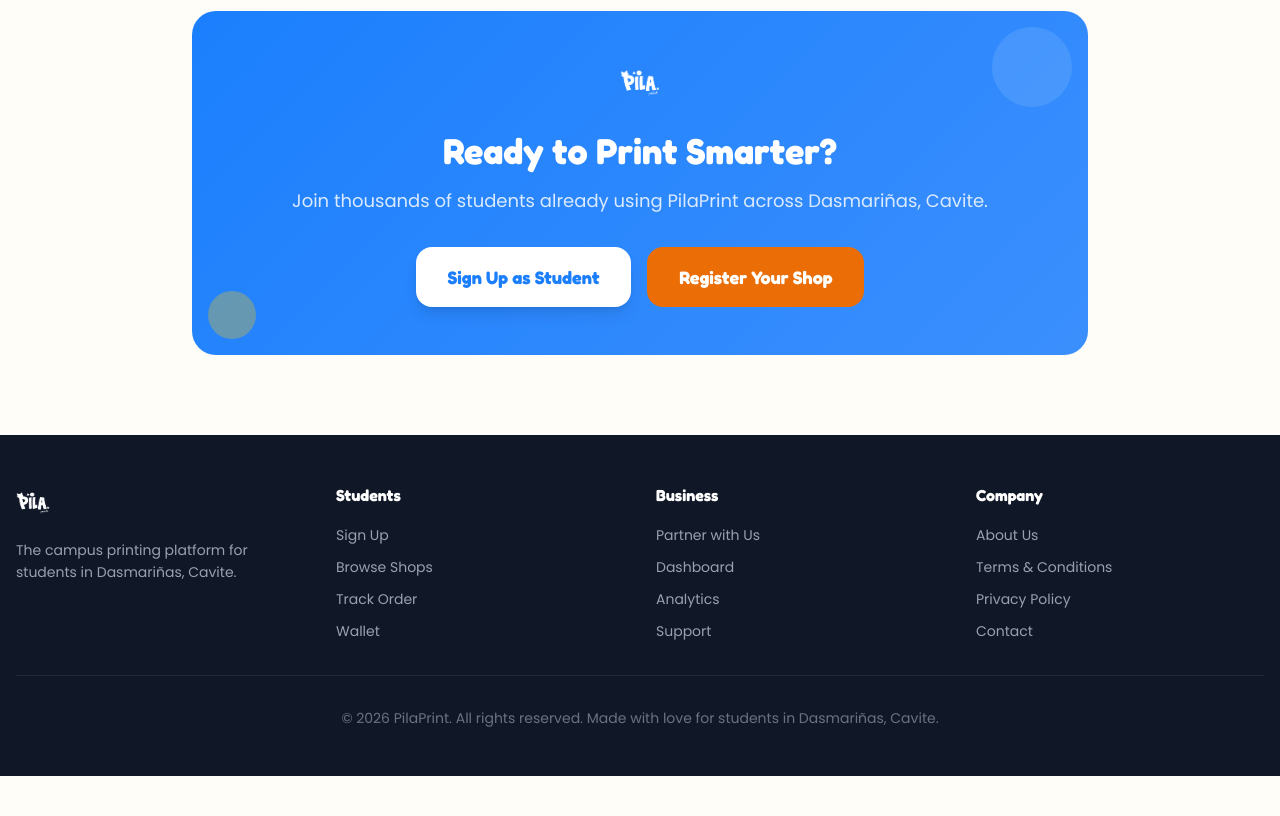
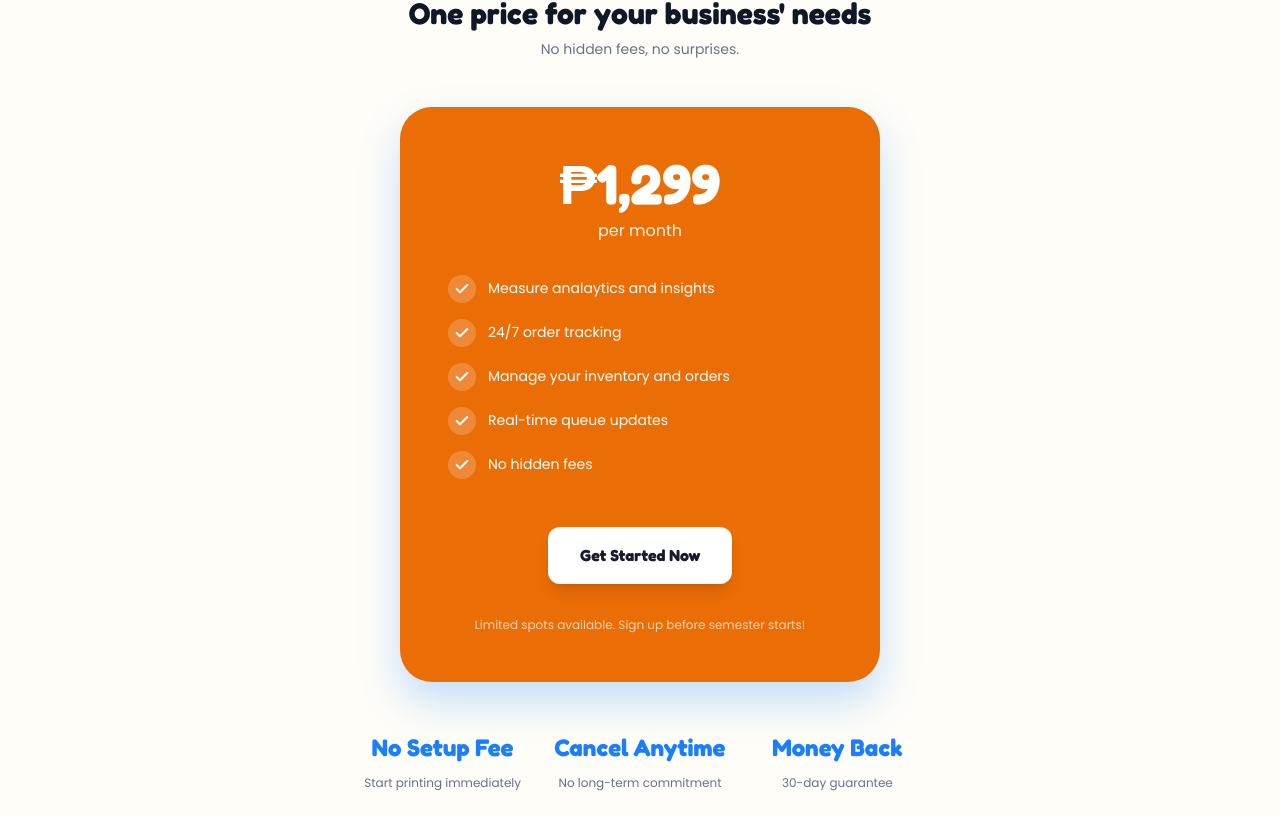
Before and after one commit to AjelmarMedina/pilaprint-preview, a React (Vite) app: page / in a window 1280 px wide. Shown: the part 2304-3120 px from the top of the page. Before the commit the page ends 3080 px from the top, so only its background shows below. Built offline with nearby package versions, Linux system fonts and the light colour scheme.

Commit message:
Pricing section landing

```diff
--- a/src/app/routes/page.tsx
+++ b/src/app/routes/page.tsx
@@ -2,7 +2,6 @@ import { useState } from "react";
 import { useNavigate } from "react-router";
 import {
   ArrowRight,
-  Menu,
   Printer,
   X,
   FileText,
@@ -15,6 +14,7 @@ import {
   Star,
   MapPin,
   Package,
+  Check,
   Users
 } from 'lucide-react';
 import { ImageWithFallback } from "@/app/components/figma/ImageWithFallback";
@@ -26,6 +26,14 @@ import { Footer } from "../components/footer";
 
 export function LandingPage() {
   const nav = useNavigate();
+  const features = [
+    'Measure analaytics and insights',
+    '24/7 order tracking',
+    'Manage your inventory and orders',
+    'Real-time queue updates',
+    'No hidden fees'
+  ];
+
   return (
     <div className="min-h-screen bg-[#FEFDF8]" style={ff}>
       <Navbar />
@@ -168,14 +176,14 @@ export function LandingPage() {
           </div>
           <div className="grid sm:grid-cols-2 lg:grid-cols-4 gap-5">
             {[
-              { icon: <FileText size={22} />,    title: "Smart File Checker",    desc: "Auto-detects resolution, page size, margins, and format issues before printing.",                     color: B.azure },
-              { icon: <Package size={22} />,     title: "Thesis Packages",       desc: "Bundled proposal, defense, and final manuscript packages to save time.",                              color: B.verdant },
-              { icon: <Users size={22} />,       title: "Group Orders",          desc: "Members upload individually — system consolidates into one order and billing.",                       color: B.tangerine },
-              { icon: <Wallet size={22} />,      title: "Printing Wallet",       desc: "Load credits for faster checkout with cashback, loyalty points, and discounts.",                     color: B.solar },
-              { icon: <Clock size={22} />,       title: "Real-Time Queue",       desc: "Get your queue number and estimated claim time the moment your order is ready.",                     color: B.sakura },
-              { icon: <Bell size={22} />,        title: "Instant Notifications", desc: "Receive updates at every stage — from processing to ready for pickup.",                              color: B.azure },
-              { icon: <CreditCard size={22} />,  title: "Flexible Payments",     desc: "Pay via GCash, Maya, debit/credit cards, or cash upon pickup.",                                     color: B.tangerine },
-              { icon: <Star size={22} />,        title: "Shop Ratings",          desc: "Choose shops by ratings, reviews, distance, and services offered.",                                 color: B.verdant },
+              { icon: <FileText size={22} />,    title: "Smart File Checker",    desc: "Auto-detects resolution, page size, margins, and format issues before printing.", color: B.azure },
+              { icon: <Package size={22} />,     title: "Thesis Packages",       desc: "Bundled proposal, defense, and final manuscript packages to save time.",          color: B.verdant },
+              { icon: <Users size={22} />,       title: "Group Orders",          desc: "Members upload individually — system consolidates into one order and billing.",   color: B.tangerine },
+              { icon: <Wallet size={22} />,      title: "Printing Wallet",       desc: "Load credits for faster checkout with cashback, loyalty points, and discounts.",  color: B.solar },
+              { icon: <Clock size={22} />,       title: "Real-Time Queue",       desc: "Get your queue number and estimated claim time the moment your order is ready.",  color: B.sakura },
+              { icon: <Bell size={22} />,        title: "Instant Notifications", desc: "Receive updates at every stage — from processing to ready for pickup.",           color: B.azure },
+              { icon: <CreditCard size={22} />,  title: "Flexible Payments",     desc: "Pay via GCash, Maya, debit/credit cards, or cash upon pickup.",                   color: B.tangerine },
+              { icon: <Star size={22} />,        title: "Shop Ratings",          desc: "Choose shops by ratings, reviews, distance, and services offered.",               color: B.verdant },
             ].map((f) => (
               <div key={f.title} className="p-5 rounded-2xl border border-gray-100 hover:shadow-md transition-all hover:-translate-y-0.5 cursor-pointer">
                 <div className="w-10 h-10 rounded-xl flex items-center justify-center mb-3 text-white" style={{ background: f.color }}>{f.icon}</div>
@@ -186,6 +194,115 @@ export function LandingPage() {
           </div>
         </div>
       </section>
+
+      {/* Pricing */}
+      <div className="bg-clip-padding border-0 border-[transparent] border-solid content-stretch flex flex-col items-center px-[16px] py-[64px] relative size-full">
+        <div className="max-w-[1280px] relative shrink-0 w-full">
+          <div className="bg-clip-padding border-0 border-[transparent] border-solid content-stretch flex flex-col items-center gap-[48px] relative size-full">
+            {/* Heading */}
+            <div className="relative shrink-0 w-full">
+              <div className="bg-clip-padding border-0 border-[transparent] border-solid content-stretch flex flex-col items-center relative size-full">
+                <p
+                  className="font-bold leading-[36px] relative text-[#101828] text-[30px] text-center mb-2"
+                  style={ffH}
+                >
+                  One price for your business' needs
+                </p>
+                <p className="leading-[20px] not-italic relative shrink-0 text-[#6a7282] text-[14px] text-center">
+                  No hidden fees, no surprises.
+                </p>
+              </div>
+            </div>
+
+            {/* Pricing Card */}
+            <div className="bg-gradient-to-br relative rounded-[32px] p-[48px] max-w-[480px] w-full mx-auto shadow-[0px_20px_40px_rgba(27,127,253,0.25)]" style={{ background: B.tangerine }}>
+              <div className="flex flex-col items-center gap-[32px]">
+                {/* Price */}
+                <div className="flex flex-col items-center gap-[8px]">
+                  <div className="flex items-baseline gap-[8px]">
+                    <span
+                      className="font-bold text-white text-[56px] leading-none"
+                      style={ffH}
+                    >
+                      ₱1,299
+                    </span>
+                  </div>
+                  <p className="text-white/90 text-[16px]">
+                    per month
+                  </p>
+                </div>
+
+                {/* Features */}
+                <div className="flex flex-col gap-[16px] w-full">
+                  {features.map((feature, index) => (
+                    <div key={index} className="flex items-center gap-[12px]">
+                      <div className="bg-white/20 rounded-full p-[6px] shrink-0">
+                        <Check className="w-[16px] h-[16px] text-white" strokeWidth={3} />
+                      </div>
+                      <p className="text-white text-[14px]">
+                        {feature}
+                      </p>
+                    </div>
+                  ))}
+                </div>
+
+                {/* CTA Button */}
+                <a href="/business/login">
+                  <button className="bg-white hover:bg-gray-50 transition-colors relative rounded-[12px] py-[16px] px-[32px] w-full mt-[16px] shadow-lg">
+                    <span
+                      className="font-bold text-[16px]"
+                      style={ffH}
+                    >
+                      Get Started Now
+                    </span>
+                  </button>
+                </a>
+
+                <p className="text-white/70 text-[12px] text-center">
+                  Limited spots available. Sign up before semester starts!
+                </p>
+              </div>
+            </div>
+
+            {/* Additional Info */}
+            <div className="flex flex-wrap justify-center gap-[32px] max-w-[800px]">
+              <div className="flex flex-col items-center gap-[8px] min-w-[160px]">
+                <p
+                  className="font-bold text-[#1b7ffd] text-[24px]"
+                  style={ffH}
+                >
+                  No Setup Fee
+                </p>
+                <p className="text-[#6a7282] text-[12px]">
+                  Start printing immediately
+                </p>
+              </div>
+              <div className="flex flex-col items-center gap-[8px] min-w-[160px]">
+                <p
+                  className="font-bold text-[#1b7ffd] text-[24px]"
+                  style={ffH}
+                >
+                  Cancel Anytime
+                </p>
+                <p className="text-[#6a7282] text-[12px]">
+                  No long-term commitment
+                </p>
+              </div>
+              <div className="flex flex-col items-center gap-[8px] min-w-[160px]">
+                <p
+                  className="font-bold text-[#1b7ffd] text-[24px]"
+                  style={ffH}
+                >
+                  Money Back
+                </p>
+                <p className="text-[#6a7282] text-[12px]">
+                  30-day guarantee
+                </p>
+              </div>
+            </div>
+          </div>
+        </div>
+      </div>
 
       {/* CTA */}
       <section className="py-20 px-4">
```
